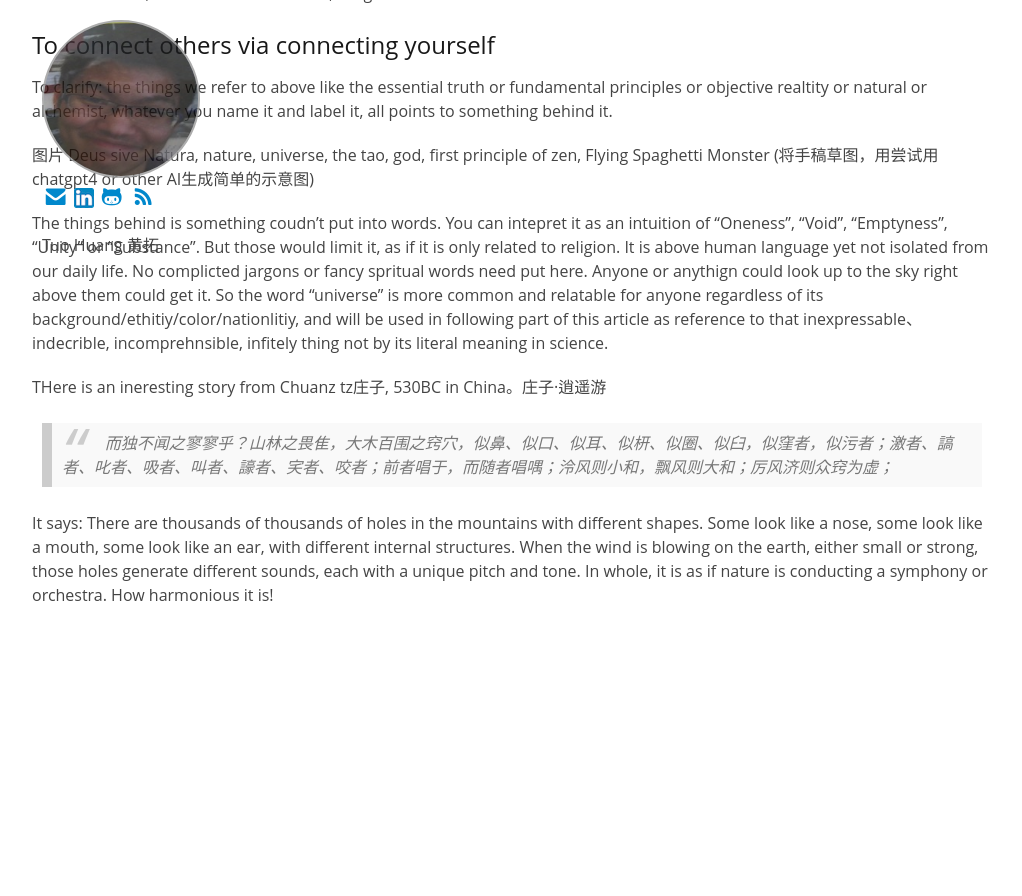
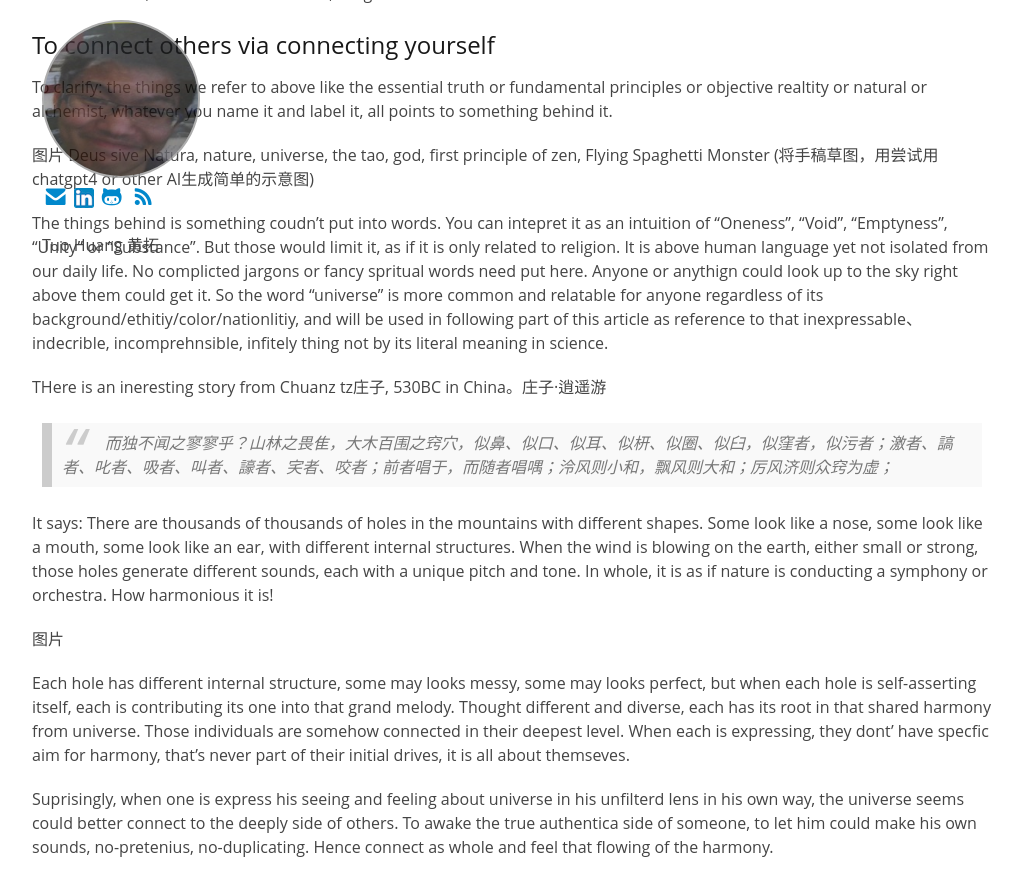
Before and after one commit to tuo/tuo.github.io, a Jekyll site: the page built from midlife crisis as programmer and AI.md, in a window 1280 px wide and 900 px high, scrolled down 4979 px. Shown: the top 896 px of the window, without its empty margins (128-1150 px from the left). Built offline with Jekyll 4.4.1, drawn with Linux system fonts in a browser that asks for light colours; our own code applies the rules of GitHub Pages for plain Markdown files; before the commit the page ends 5627 px from its top, so only the background shows below that.

Commit message:
commited

```diff
--- a/midlife crisis as programmer and AI.md
+++ b/midlife crisis as programmer and AI.md
@@ -127,3 +127,9 @@ THere is an ineresting story from Chuanz tz庄子, 530BC in China。庄子·逍
 > 而独不闻之寥寥乎？山林之畏隹，大木百围之窍穴，似鼻、似口、似耳、似枅、似圈、似臼，似窪者，似污者；激者、謞者、叱者、吸者、叫者、譹者、宎者、咬者；前者唱于，而随者唱喁；泠风则小和，飘风则大和；厉风济则众窍为虚；
 
 It says: There are thousands of thousands of holes in the mountains with different shapes. Some look like a nose, some look like a mouth, some look like an ear, with different internal structures. When the wind is blowing on the earth, either small or strong, those holes generate different sounds, each with a unique pitch and tone. In whole, it is as if nature is conducting a symphony or orchestra. How harmonious it is!
+
+图片
+
+Each hole has different internal structure, some may looks messy, some may looks perfect, but when each hole is self-asserting itself, each is contributing its one into that grand melody. Thought different and diverse, each has its root in that shared harmony from universe. Those individuals are somehow connected in their deepest level. When each is expressing, they dont' have specfic aim for harmony, that's never part of their initial drives, it is all about themseves.
+
+Suprisingly, when one is express his seeing and feeling about universe in his unfilterd lens in his own way, the universe seems could better connect to the deeply side of others. To awake the true authentica side of someone, to let him could make his own sounds,  no-pretenius, no-duplicating. Hence connect as whole and feel that flowing of the harmony.
```
